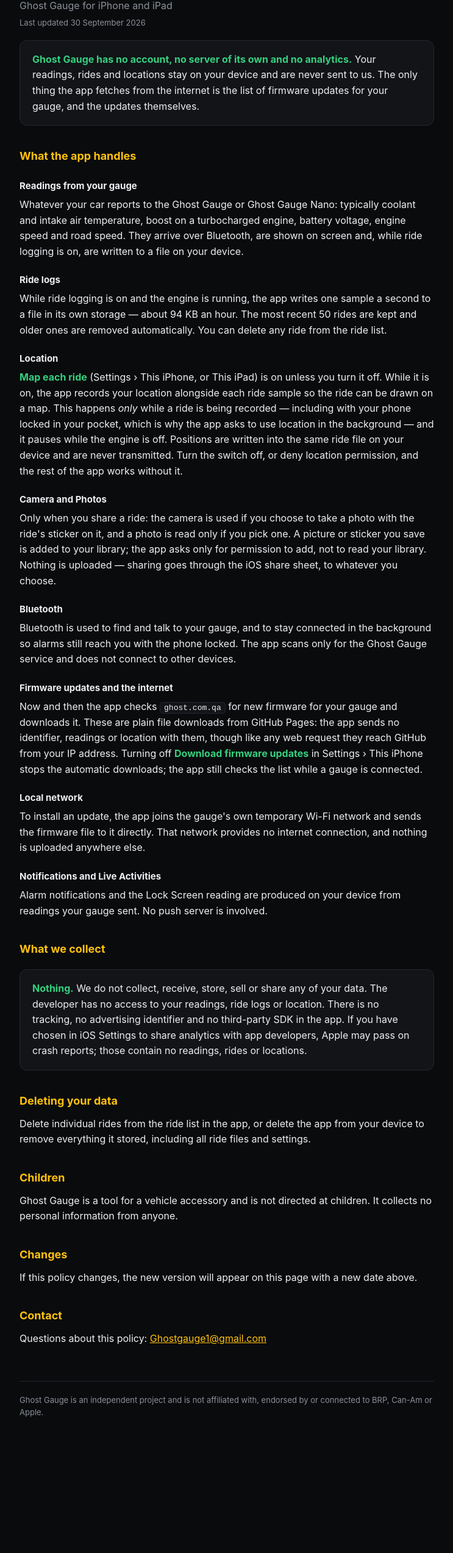
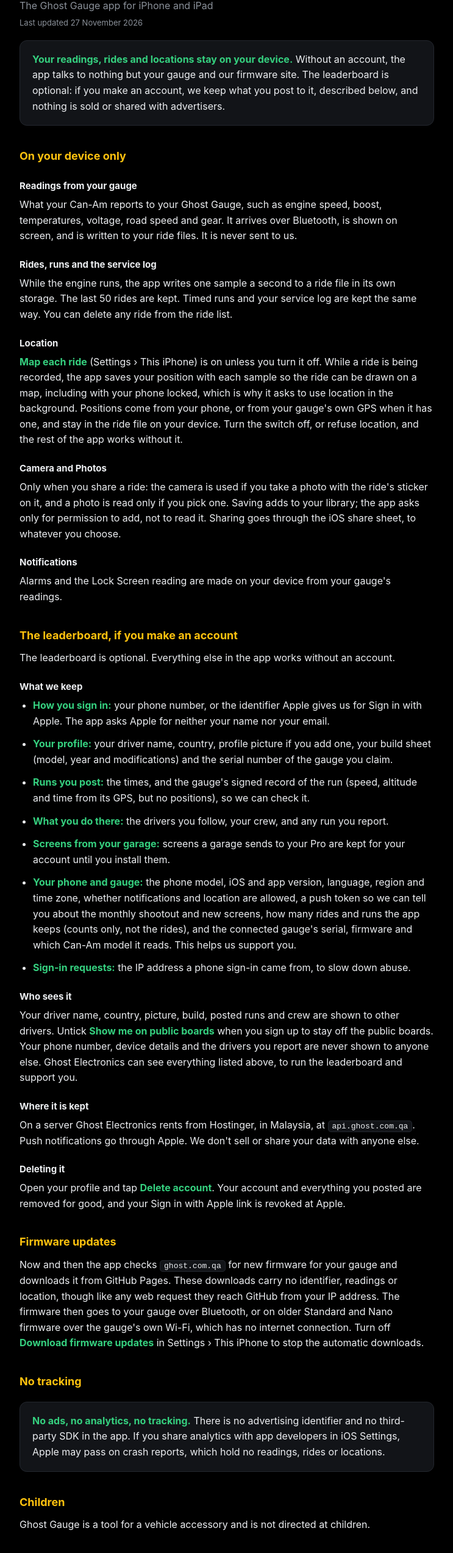
Before and after one commit to kmhndi/ghost-gauge-app, a plain HTML site: page privacy.html in a window 1280 px wide. Shown: the part 190-2736 px from the top of the page at 61% size, without its empty margins (268-1011 px from the left). Before the commit the page ends 2596 px from the top, so only its background shows below. Drawn offline with Linux system fonts and the light colour scheme.

Commit message:
Support and privacy pages brought up to date (the leaderboard, the Pro, Bluetooth updates), contact info@ghost.com.qa

```diff
--- a/_style.css
+++ b/_style.css
@@ -1,6 +1,6 @@
 /* Shared by the three pages. Self-contained: no CDN, no web fonts. */
 :root {
-  --bg: #0A0B0D; --panel: #121418; --line: #23272E;
+  --bg: #000000; --panel: #121418; --line: #23272E;
   --ink: #EDEFF2; --dim: #8A9099; --gold: #FFC20E; --ok: #35D07F;
 }
 * { box-sizing: border-box; margin: 0; padding: 0; }
--- a/privacy.html
+++ b/privacy.html
@@ -3,103 +3,124 @@
 <head>
 <meta charset="utf-8">
 <meta name="viewport" content="width=device-width,initial-scale=1">
-<title>Ghost Gauge — Privacy Policy</title>
+<title>Privacy Policy · Ghost Electronics</title>
+<meta name="theme-color" content="#000000">
 <link rel="stylesheet" href="_style.css">
 </head>
 <body>
 <main>
 <nav>
-  <a href="index.html">GHOST GAUGE</a>
+  <a href="index.html">GHOST ELECTRONICS</a>
   <a href="support.html">SUPPORT</a>
   <a href="privacy.html">PRIVACY</a>
 </nav>
 
 <h1>Privacy Policy</h1>
-<p class="lede">Ghost Gauge for iPhone and iPad</p>
-<p class="updated">Last updated 30 September 2026</p>
+<p class="lede">The Ghost Gauge app for iPhone and iPad</p>
+<p class="updated">Last updated 27 November 2026</p>
 
 <div class="card">
-  <p><strong>Ghost Gauge has no account, no server of its own and no analytics.</strong> Your
-  readings, rides and locations stay on your device and are never sent to us. The only thing the
-  app fetches from the internet is the list of firmware updates for your gauge, and the updates
-  themselves.</p>
+  <p><strong>Your readings, rides and locations stay on your device.</strong> Without an account,
+  the app talks to nothing but your gauge and our firmware site. The leaderboard is optional: if
+  you make an account, we keep what you post to it, described below, and nothing is sold or shared
+  with advertisers.</p>
 </div>
 
-<h2>What the app handles</h2>
+<h2>On your device only</h2>
 
 <h3>Readings from your gauge</h3>
-<p>Whatever your car reports to the Ghost Gauge or Ghost Gauge Nano: typically coolant and intake
-air temperature, boost on a turbocharged engine, battery voltage, engine speed and road speed. They
-arrive over Bluetooth, are shown on screen and, while ride logging is on, are written to a file on
-your device.</p>
+<p>What your Can-Am reports to your Ghost Gauge, such as engine speed, boost, temperatures,
+voltage, road speed and gear. It arrives over Bluetooth, is shown on screen, and is written to your
+ride files. It is never sent to us.</p>
 
-<h3>Ride logs</h3>
-<p>While ride logging is on and the engine is running, the app writes one sample a second to a file
-in its own storage — about 94&nbsp;KB an hour. The most recent 50 rides are kept and older ones are
-removed automatically. You can delete any ride from the ride list.</p>
+<h3>Rides, runs and the service log</h3>
+<p>While the engine runs, the app writes one sample a second to a ride file in its own storage.
+The last 50 rides are kept. Timed runs and your service log are kept the same way. You can delete
+any ride from the ride list.</p>
 
 <h3>Location</h3>
-<p><strong>Map each ride</strong> (Settings › This iPhone, or This iPad) is on unless you turn it
-off. While it is on, the app records your location alongside each ride sample so the ride can be
-drawn on a map. This happens <em>only</em> while a ride is being recorded — including with your
-phone locked in your pocket, which is why the app asks to use location in the background — and it
-pauses while the engine is off. Positions are written into the same ride file on your device and
-are never transmitted. Turn the switch off, or deny location permission, and the rest of the app
-works without it.</p>
+<p><strong>Map each ride</strong> (Settings › This iPhone) is on unless you turn it off. While a
+ride is being recorded, the app saves your position with each sample so the ride can be drawn on a
+map, including with your phone locked, which is why it asks to use location in the background.
+Positions come from your phone, or from your gauge's own GPS when it has one, and stay in the ride
+file on your device. Turn the switch off, or refuse location, and the rest of the app works
+without it.</p>
 
 <h3>Camera and Photos</h3>
-<p>Only when you share a ride: the camera is used if you choose to take a photo with the ride's
-sticker on it, and a photo is read only if you pick one. A picture or sticker you save is added to
-your library; the app asks only for permission to add, not to read your library. Nothing is
-uploaded — sharing goes through the iOS share sheet, to whatever you choose.</p>
+<p>Only when you share a ride: the camera is used if you take a photo with the ride's sticker on
+it, and a photo is read only if you pick one. Saving adds to your library; the app asks only for
+permission to add, not to read it. Sharing goes through the iOS share sheet, to whatever you choose.</p>
 
-<h3>Bluetooth</h3>
-<p>Bluetooth is used to find and talk to your gauge, and to stay connected in the background so
-alarms still reach you with the phone locked. The app scans only for the Ghost Gauge service and
-does not connect to other devices.</p>
+<h3>Notifications</h3>
+<p>Alarms and the Lock Screen reading are made on your device from your gauge's readings.</p>
 
-<h3>Firmware updates and the internet</h3>
-<p>Now and then the app checks <code>ghost.com.qa</code> for new firmware for
-your gauge and downloads it. These are plain file downloads from GitHub Pages: the app sends no
-identifier, readings or location with them, though like any web request they reach GitHub from your
-IP address. Turning off <strong>Download firmware updates</strong> in Settings › This iPhone
-stops the automatic downloads; the app still checks the list while a gauge is connected.</p>
+<h2>The leaderboard, if you make an account</h2>
+<p>The leaderboard is optional. Everything else in the app works without an account.</p>
 
-<h3>Local network</h3>
-<p>To install an update, the app joins the gauge's own temporary Wi-Fi network and sends the
-firmware file to it directly. That network provides no internet connection, and nothing is uploaded
-anywhere else.</p>
+<h3>What we keep</h3>
+<ul>
+  <li><strong>How you sign in:</strong> your phone number, or the identifier Apple gives us for
+      Sign in with Apple. The app asks Apple for neither your name nor your email.</li>
+  <li><strong>Your profile:</strong> your driver name, country, profile picture if you add one,
+      your build sheet (model, year and modifications) and the serial number of the gauge you
+      claim.</li>
+  <li><strong>Runs you post:</strong> the times, and the gauge's signed record of the run (speed,
+      altitude and time from its GPS, but no positions), so we can check it.</li>
+  <li><strong>What you do there:</strong> the drivers you follow, your crew, and any run you
+      report.</li>
+  <li><strong>Screens from your garage:</strong> screens a garage sends to your Pro are kept for
+      your account until you install them.</li>
+  <li><strong>Your phone and gauge:</strong> the phone model, iOS and app version, language,
+      region and time zone, whether notifications and location are allowed, a push token so we can
+      tell you about the monthly shootout and new screens, how many rides and runs the app keeps
+      (counts only, not the rides), and the connected gauge's serial, firmware and which Can-Am
+      model it reads. This helps us support you.</li>
+  <li><strong>Sign-in requests:</strong> the IP address a phone sign-in came from, to slow down
+      abuse.</li>
+</ul>
 
-<h3>Notifications and Live Activities</h3>
-<p>Alarm notifications and the Lock Screen reading are produced on your device from readings your
-gauge sent. No push server is involved.</p>
+<h3>Who sees it</h3>
+<p>Your driver name, country, picture, build, posted runs and crew are shown to other drivers.
+Untick <strong>Show me on public boards</strong> when you sign up to stay off the public boards. Your phone number,
+device details and the drivers you report are never shown to anyone else. Ghost Electronics can see
+everything listed above, to run the leaderboard and support you.</p>
 
-<h2>What we collect</h2>
+<h3>Where it is kept</h3>
+<p>On a server Ghost Electronics rents from Hostinger, in Malaysia, at
+<code>api.ghost.com.qa</code>. Push notifications go through Apple. We don't sell or share your
+data with anyone else.</p>
+
+<h3>Deleting it</h3>
+<p>Open your profile and tap <strong>Delete account</strong>. Your account and everything you
+posted are removed for good, and your Sign in with Apple link is revoked at Apple.</p>
+
+<h2>Firmware updates</h2>
+<p>Now and then the app checks <code>ghost.com.qa</code> for new firmware for your gauge and
+downloads it from GitHub Pages. These downloads carry no identifier, readings or location, though
+like any web request they reach GitHub from your IP address. The firmware then goes to your gauge
+over Bluetooth, or on older Standard and Nano firmware over the gauge's own Wi-Fi, which has no
+internet connection. Turn off <strong>Download firmware updates</strong> in Settings › This iPhone
+to stop the automatic downloads.</p>
+
+<h2>No tracking</h2>
 <div class="card">
-  <p><strong>Nothing.</strong> We do not collect, receive, store, sell or share any of your data. The
-  developer has no access to your readings, ride logs or location. There is no tracking, no
-  advertising identifier and no third-party SDK in the app. If you have chosen in iOS Settings to
-  share analytics with app developers, Apple may pass on crash reports; those contain no readings,
-  rides or locations.</p>
+  <p><strong>No ads, no analytics, no tracking.</strong> There is no advertising identifier and no
+  third-party SDK in the app. If you share analytics with app developers in iOS Settings, Apple may
+  pass on crash reports, which hold no readings, rides or locations.</p>
 </div>
 
-<h2>Deleting your data</h2>
-<p>Delete individual rides from the ride list in the app, or delete the app from your device to
-remove everything it stored, including all ride files and settings.</p>
-
 <h2>Children</h2>
-<p>Ghost Gauge is a tool for a vehicle accessory and is not directed at children. It collects no
-personal information from anyone.</p>
+<p>Ghost Gauge is a tool for a vehicle accessory and is not directed at children.</p>
 
 <h2>Changes</h2>
-<p>If this policy changes, the new version will appear on this page with a new date above.</p>
+<p>If this policy changes, the new version appears on this page with a new date above.</p>
 
 <h2>Contact</h2>
-<p>Questions about this policy: <a href="mailto:Ghostgauge1@gmail.com">Ghostgauge1@gmail.com</a></p>
+<p>Questions about this policy, or about your data: <a href="mailto:info@ghost.com.qa">info@ghost.com.qa</a></p>
 
 <footer>
-  Ghost Gauge is an independent project and is not affiliated with, endorsed by or connected to
-  BRP, Can-Am or Apple.
+  Ghost Electronics · <span lang="ar" dir="rtl">قوست إلكترونيكس</span> · Doha, Qatar<br>
+  Not affiliated with, endorsed by or connected to BRP, Can-Am or Apple.
 </footer>
 </main>
 </body>
```
Also changed, not shown: support.html (+56 -51 lines).
